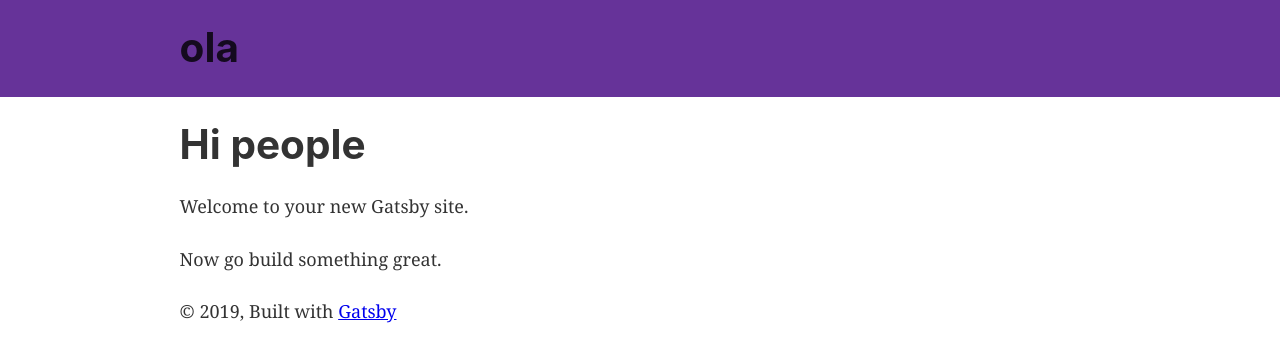
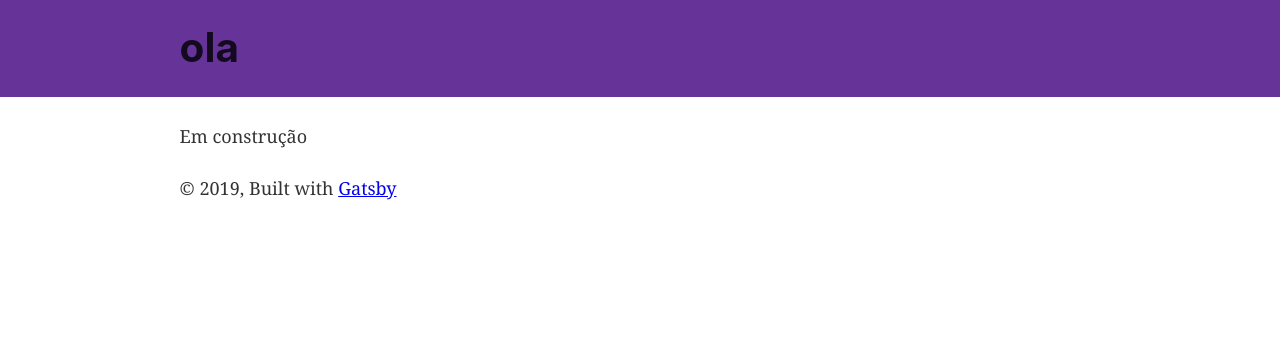
Before and after one commit to larissavarjao/larissavarjao, a Gatsby site: page / in a window 1280 px wide. Built offline with nearby package versions, Linux system fonts and the light colour scheme; Gatsby itself is replaced by a stand-in of ours.

```diff
--- a/src/pages/index.tsx
+++ b/src/pages/index.tsx
@@ -5,10 +5,8 @@
 
 const IndexPage = () => (
   <Layout>
-    <h1>Hi people</h1>
-    <p>Welcome to your new Gatsby site.</p>
-    <p>Now go build something great.</p>
     <div style={{ maxWidth: `300px`, marginBottom: `1.45rem` }}>
+      Em construção
     </div>
   </Layout>
 )
```
Also changed, not shown: .travis.yml.
